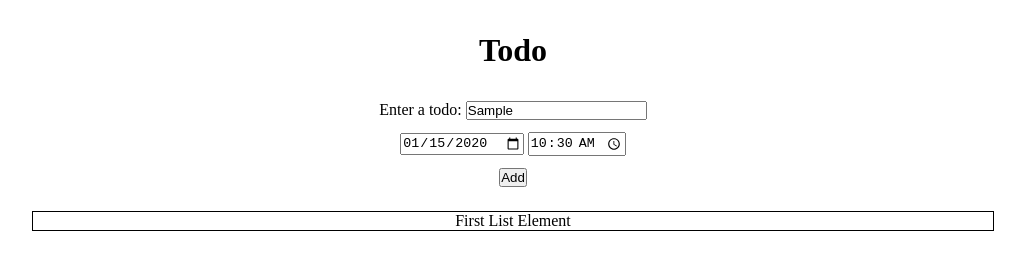
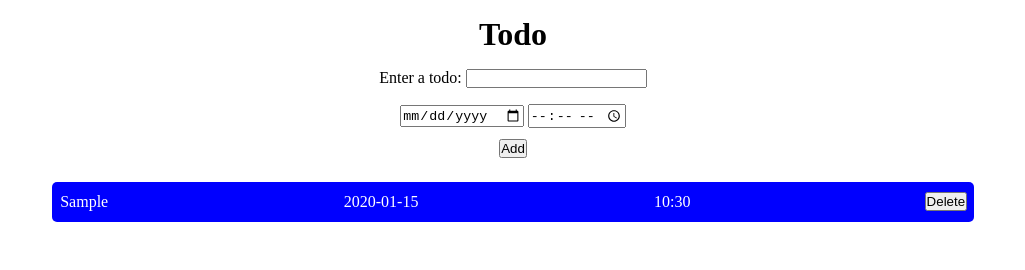
Before and after one commit to MRP900/js-todo, a plain HTML site: page index.html in a window 1280 px wide. Both pictures are taken after typing "Sample", "2020-01-15", "10:30" into the empty fields and a click on the button "Add". Shown: the whole page, without its empty margins (127-1152 px from the left). Drawn offline with Linux system fonts and the light colour scheme.

Commit message:
added delete/styles/basic validation

```diff
--- a/index.html
+++ b/index.html
@@ -22,7 +22,7 @@
         <div id="todo-entry">
             <label id="todoLabel">Enter a todo: </label>
             <input id="todo-text" type="text"><br>
-            <div>
+            <div id="date-time">
                 <input id="date" type="date">
                 <input id="time" type="time">
             </div>
@@ -32,7 +32,7 @@
 
         <div id="todo-container">
             <ul id="todos">
-                <li>First List Element</li>
+
             </ul>
 
         </div>
--- a/main.js
+++ b/main.js
@@ -1,23 +1,60 @@
 window.onload = ()=> {
     document.getElementById("add_btn").addEventListener("click", (e)=>{
 
-        var todo = document.getElementById("todo-text").value;
-        var date = document.getElementById("date").value;
-        var time = document.getElementById("time").value;
+        // select form inputs
+        var todo = document.getElementById("todo-text");
+        var date = document.getElementById("date");
+        var time = document.getElementById("time");
 
-        if(todo.lenth > 0) {
-            var node = document.createElement("li");
-            node.setAttribute("class", "todo");
-            var textNode = document.createTextNode(todo);
-            node.appendChild(textNode);
-            var deleteButton = document.createElement("button");
-            deleteButton.innerText = "Delete";
-            deleteButton.addEventListener('click', e => {
-                e.target.parentElement.remove()
-            })
-            node.appendChild(deleteButton);
+        var todos = document.getElementById("todos");
+
+        console.log(todo.value);
+        console.log(date.value);
+        console.log(time.value);
+
+        if((todo.value.length > 0) && (date.value.length > 0) && (time.value.length > 0)) {
+            // create todo 'li', set class, add todo text to element
+        var liNode = document.createElement("li");
+        liNode.setAttribute("class", "todo");
+
+        // Add todo text
+        var pNode = document.createElement("p");
+        var textNode = document.createTextNode(todo.value);
+
+        pNode.appendChild(textNode);
+        liNode.appendChild(pNode);
+
+        // Add date
+        var dateNode = document.createElement("p");
+        var dateText = document.createTextNode(date.value);
+
+        dateNode.appendChild(dateText);
+        liNode.appendChild(dateNode);
+
+        // Add time
+        var timeNode = document.createElement("p");
+        var timeText = document.createTextNode(time.value);
+
+        timeNode.appendChild(timeText);
+        liNode.appendChild(timeNode);
+
+        // add delete button to li
+        var deleteButton = document.createElement("button");
+        deleteButton.innerText = "Delete";
+        deleteButton.addEventListener('click', e => {
+            e.target.parentElement.remove()
+        })
+        liNode.appendChild(deleteButton);
+
+        // add the todo element to the container
+        todos.appendChild(liNode);
+
+        // reset iputs
+        todo.value = '';
+        date.value = '';
+        time.value = '';
         }
 
-        // alert(todo);
+
     })
 }
--- a/style.css
+++ b/style.css
@@ -4,21 +4,33 @@
 }
 
 #title {
-    margin: 1em auto;
+    margin: .5em auto;
     width: 25%;
     text-align: center;
 }
 
 #todo-entry {
-    margin: 1.5em auto;
-    width: 50%;
+    margin: 1em auto;
+    width: 75%;
     /* border: 1px solid black; */
     align-content: center;
     text-align: center;
 }
 
+#date-time {
+    width: 75%;
+    margin: 1em auto .5em auto;
+    /* display: flex;
+    flex-direction: column; */
+    /* justify-content: space-evenly; */
+}
+
 #date {
-    margin: 1em auto;
+    margin-bottom: .3em;
+}
+
+#date #time {
+    max-width: 142px;
 }
 
 #reset {
@@ -27,11 +39,37 @@
 
 #todo-container {
     margin: 1.5em auto;
-    width: 75%;
-    border: 1px solid black;
+    width: 80%;
+    /* border: 1px solid black; */
 }
 
 li {
     list-style-type: none;
     text-align: center;
 }
+
+.todo {
+    margin: .5em auto;
+    width: 90%;
+    /* border: 1px solid black; */
+    background-color: blue;
+    color: white;
+    height: 2.5em;
+    border-radius: 5px;
+    /* padding: .025em; */
+    display: flex;
+    flex-direction: row;
+    justify-content: space-between;
+    align-items: center;
+
+}
+
+/* p {
+    border: 1px solid black;
+} */
+
+.todo button, li p {
+    /* height: 1.5em; */
+    margin-right: .5em;
+    margin-left: .5em;
+}
```
